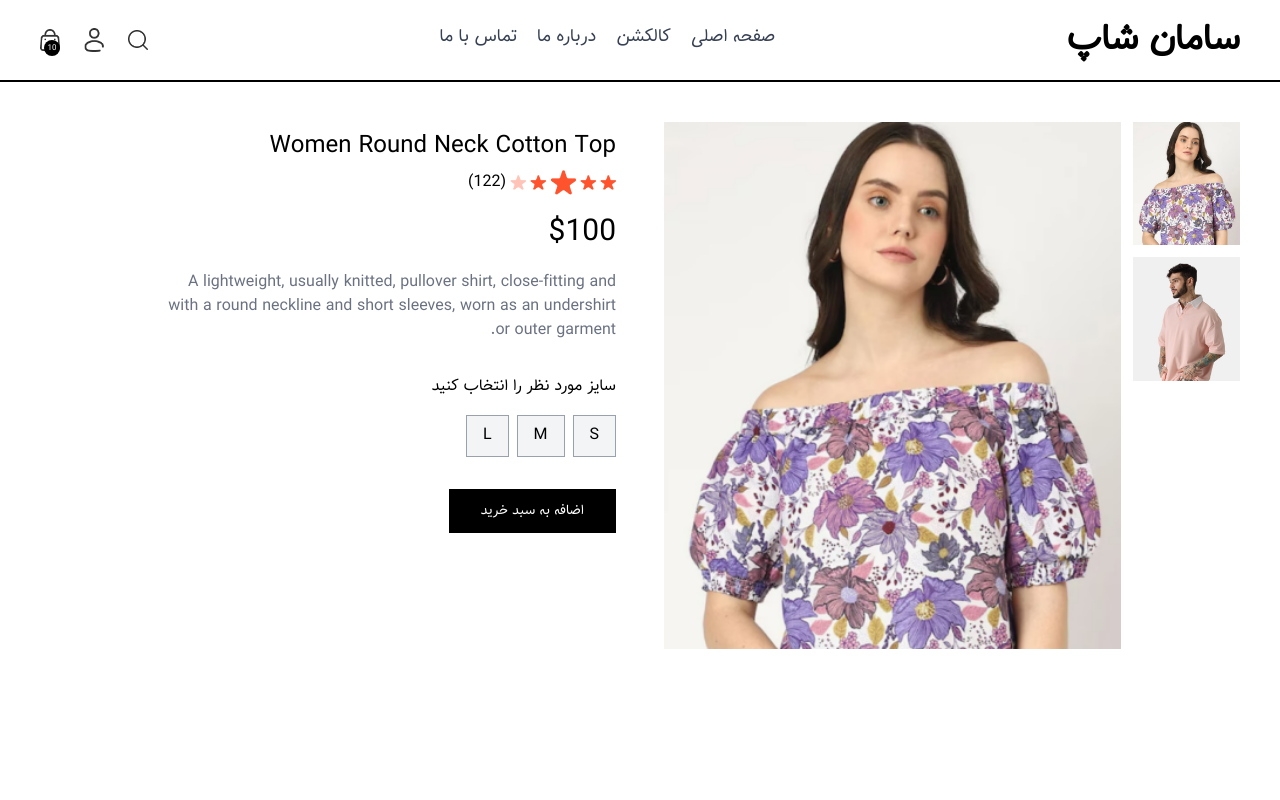
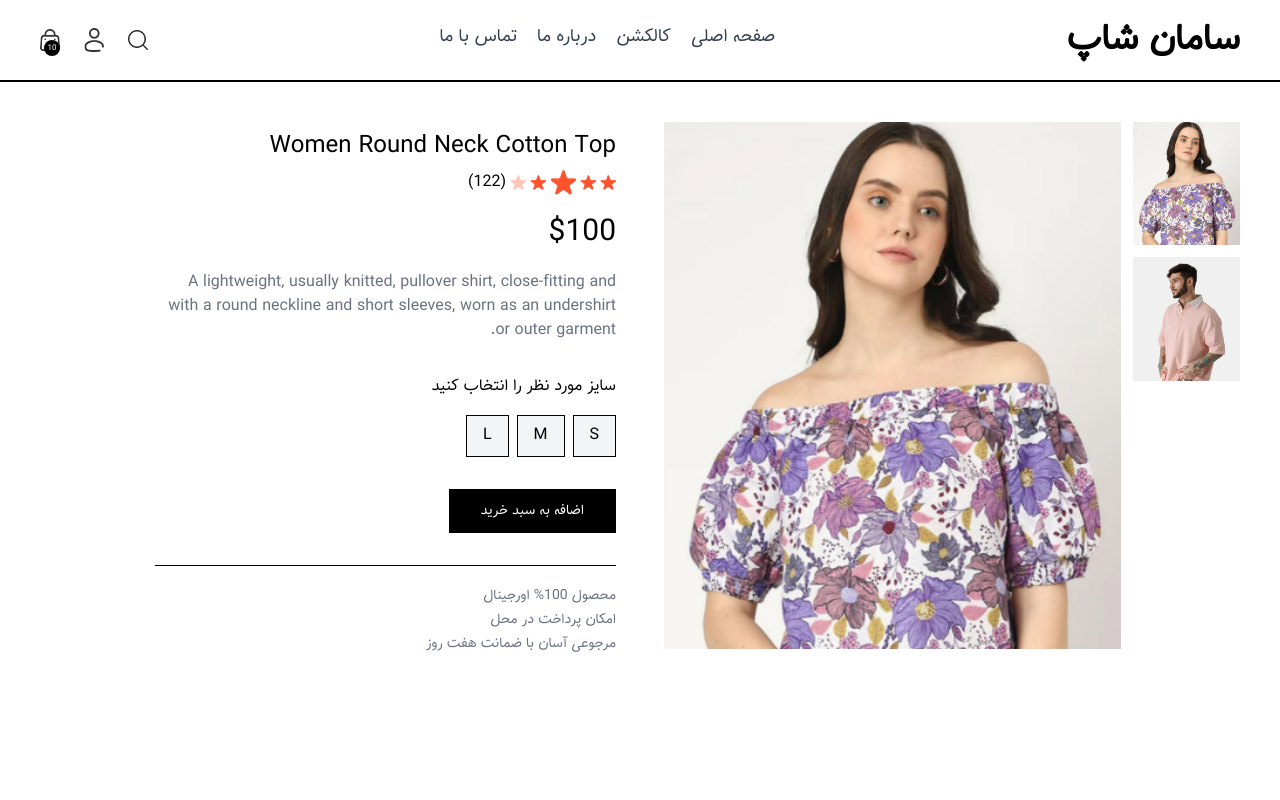
Before and after one commit to sani1426/next-project, a Next.js app: page /product/aaaaa in a window 1280 px wide. Shown: the top 800 px of the page. Built offline with nearby package versions, Linux system fonts and the light colour scheme.

Commit message:
update page.jsx and ShowSize.jsx

```diff
--- a/app/(main)/product/[id]/page.jsx
+++ b/app/(main)/product/[id]/page.jsx
@@ -39,6 +39,12 @@ const productPage = async ({ params }) => {
           <button className='bg-black text-white px-8 py-3 text-sm active:bg-gray-700'>
             اضافه به سبد خرید
           </button>
+          <hr className='mt-8 sm:w-4/5' />
+          <div className='text-sm text-gray-500 mt-5 flex flex-col gap-1'>
+                <p>محصول 100% اورجینال</p>
+                <p>امکان پرداخت در محل</p>
+                <p>مرجوعی آسان با ضمانت هفت روز</p>
+          </div>
         </div>
       </div>
     </div>
--- a/components/UI/ShowSize.jsx
+++ b/components/UI/ShowSize.jsx
@@ -10,7 +10,7 @@ const ShowSize = ({sizes}) => {
         <div className='flex gap-2'>
                 {
                         sizes.map((size,index) => (
-                                <button onClick={()=> setSelectedSize(size)} className={`border border-gray-400 py-2 px-4 bg-gray-100 ${selectedSize == size && "border-blue-600"}`} key={index} >{size}</button>
+                                <button onClick={()=> setSelectedSize(size)} className={`border  py-2 px-4 bg-gray-100 ${selectedSize == size && "border-blue-600"}`} key={index} >{size}</button>
                         ))
                 }
         </div>
```
